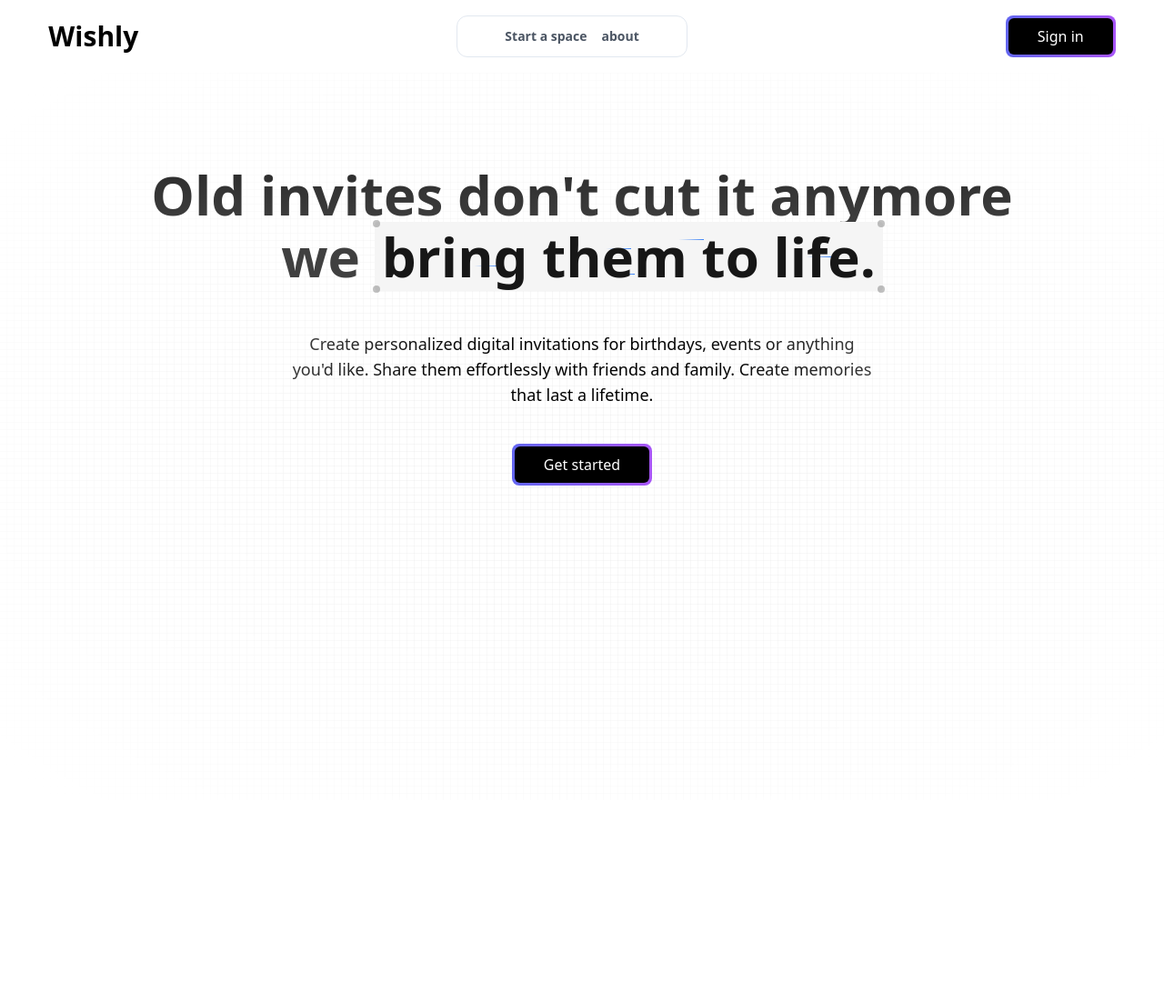
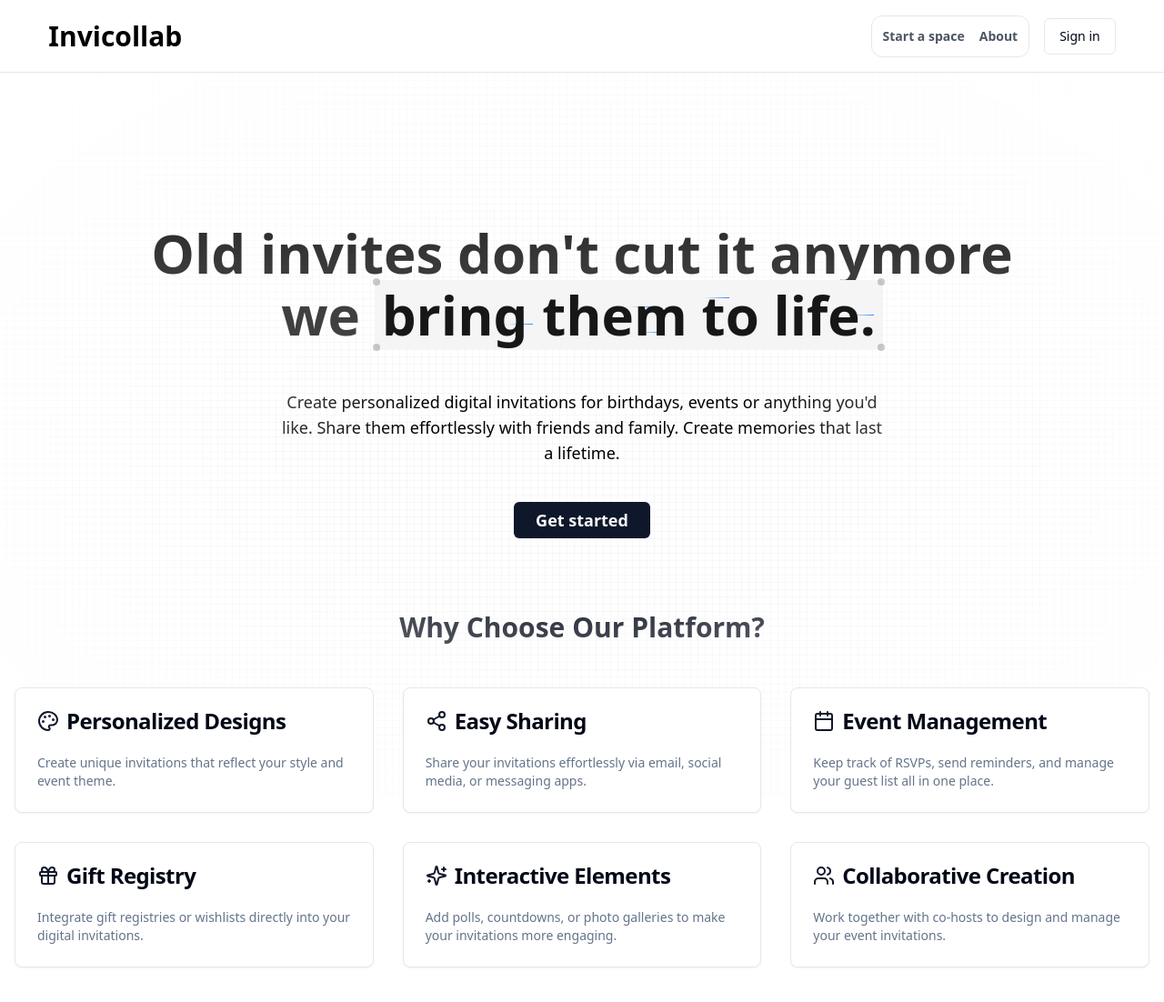
Before and after one commit to Droovian/wishly-digitalwishes, a Next.js app: page / in a window 1280 px wide. Shown: the top 1102 px of the page at 91% size. Before the commit the page ends 880 px from the top, so only its background shows below. Built offline with nearby package versions, Linux system fonts and the light colour scheme; no server answers.

Commit message:
Design revamp begins/ added mobile hamburger & expanded hero section

```diff
--- a/src/components/Cover.tsx
+++ b/src/components/Cover.tsx
@@ -1,32 +1,96 @@
-"use client";
+'use client'
 
-import React from "react";
-import { Cover } from "@/components/ui/cover";
-import BorderButton from "./BorderButton";
-import { useRouter } from "next/navigation";
-import { useUser } from "@clerk/nextjs";
-export function CoverDemo() {
+import React from "react"
+import { useRouter } from "next/navigation"
+import { Cover } from "@/components/ui/cover"
+import { Button } from "@/components/ui/button"
+import { Card, CardContent, CardDescription, CardHeader, CardTitle } from "@/components/ui/card"
+import { Palette, Share2, Calendar, Gift, Sparkles, Users } from "lucide-react"
 
-  // const { isLoaded, user } = useUser();
-  // console.log(user);
+export function HomePage() {
+  const router = useRouter()
 
-    const router = useRouter();
+  const features = [
+    {
+      title: "Personalized Designs",
+      description: "Create unique invitations that reflect your style and event theme.",
+      icon: <Palette className="h-6 w-6 text-primary" />,
+    },
+    {
+      title: "Easy Sharing",
+      description: "Share your invitations effortlessly via email, social media, or messaging apps.",
+      icon: <Share2 className="h-6 w-6 text-primary" />,
+    },
+    {
+      title: "Event Management",
+      description: "Keep track of RSVPs, send reminders, and manage your guest list all in one place.",
+      icon: <Calendar className="h-6 w-6 text-primary" />,
+    },
+    {
+      title: "Gift Registry",
+      description: "Integrate gift registries or wishlists directly into your digital invitations.",
+      icon: <Gift className="h-6 w-6 text-primary" />,
+    },
+    {
+      title: "Interactive Elements",
+      description: "Add polls, countdowns, or photo galleries to make your invitations more engaging.",
+      icon: <Sparkles className="h-6 w-6 text-primary" />,
+    },
+    {
+      title: "Collaborative Creation",
+      description: "Work together with co-hosts to design and manage your event invitations.",
+      icon: <Users className="h-6 w-6 text-primary" />,
+    },
+  ]
+
   return (
-    <div>
-      <h1 className="text-4xl md:text-4xl lg:text-6xl font-semibold max-w-7xl mx-auto text-center mt-20 relative z-20 py-6 bg-clip-text text-transparent bg-gradient-to-b from-neutral-800 via-neutral-700 to-neutral-700 dark:from-neutral-800 dark:via-white dark:to-white">
+    <div className="container mx-auto px-4 py-16">
+      <h1 className="text-4xl md:text-5xl lg:text-6xl font-semibold text-center mt-20 relative z-20 py-6 bg-clip-text text-transparent bg-gradient-to-b from-neutral-800 via-neutral-700 to-neutral-700 dark:from-neutral-800 dark:via-white dark:to-white">
         Old invites don't cut it anymore <br /> we <Cover>bring them to life.</Cover>
       </h1>
 
-     <div className="flex justify-center mt-5">
-      <p className="text-black font-medium text-lg sm:w-1/2 text-center">
+      <p className="text-black dark:text-white font-medium text-lg max-w-2xl mx-auto text-center mt-5">
         Create personalized digital invitations for birthdays, events or anything you'd like.
         Share them effortlessly with friends and family. Create memories that last a lifetime.
       </p>
-     </div>
 
-     <div className="flex justify-center mt-10">
-         <BorderButton onClick={() => router.push('/home')} text="Get started" />
-     </div>
+      <div className="flex justify-center mt-10">
+        <Button
+          onClick={() => router.push('/home')}
+          className="px-6 py-3 text-lg font-semibold transition-all duration-200 ease-in-out transform hover:scale-105"
+        >
+          Get started
+        </Button>
+      </div>
+
+      <div className="mt-20">
+        <h2 className="text-3xl font-bold text-center mb-12">Why Choose Our Platform?</h2>
+        <div className="grid grid-cols-1 md:grid-cols-2 lg:grid-cols-3 gap-8">
+          {features.map((feature, index) => (
+            <Card key={index} className="transition-all duration-200 ease-in-out transform hover:scale-105">
+              <CardHeader>
+                <CardTitle className="flex items-center space-x-2">
+                  {feature.icon}
+                  <span>{feature.title}</span>
+                </CardTitle>
+              </CardHeader>
+              <CardContent>
+                <CardDescription>{feature.description}</CardDescription>
+              </CardContent>
+            </Card>
+          ))}
+        </div>
+      </div>
+
+      {/* <div className="mt-20 text-center">
+        <h2 className="text-3xl font-bold mb-6">Ready to revolutionize your invitations?</h2>
+        <Button
+          onClick={() => router.push('/create')}
+          className="px-6 py-3 text-lg font-semibold transition-all duration-200 ease-in-out transform hover:scale-105"
+        >
+          Create Your First Invitation
+        </Button>
+      </div> */}
     </div>
-  );
+  )
 }
--- a/src/components/GridBackground.tsx
+++ b/src/components/GridBackground.tsx
@@ -1,12 +1,12 @@
 import React from "react";
-import { CoverDemo } from "./Cover";
+import { HomePage } from "./Cover";
 
 export function GridBackgroundDemo() {
   return (
     <div className="h-[50rem] w-full dark:bg-black bg-white  dark:bg-grid-small-white/[0.2] bg-grid-small-black/[0.2] relative">
       {/* Radial gradient for the container to give a faded look */}
       <div className="absolute pointer-events-none inset-0 flex items-center justify-center dark:bg-black bg-white [mask-image:radial-gradient(ellipse_at_center,transparent_20%,black)]"></div>
-        <CoverDemo/>
+        <HomePage/>
     </div>
   );
 }
--- a/src/components/Navbar.tsx
+++ b/src/components/Navbar.tsx
@@ -1,39 +1,95 @@
-"use client";
+'use client'
 
 import Image from 'next/image'
 import Link from 'next/link'
-import React, { useEffect } from 'react'
-import BorderButton from './BorderButton'
-import { UserButton, SignedIn, SignedOut, SignInButton } from '@clerk/nextjs';
-import { SignOutButton } from '@clerk/nextjs';
-import { useRouter } from 'next/navigation';
-const Navbar = () => {
+import React, { useState } from 'react'
+import { UserButton, SignedIn, SignedOut, SignInButton, SignOutButton } from '@clerk/nextjs'
+import { useRouter } from 'next/navigation'
+import { Menu, X } from 'lucide-react'
 
-    const router = useRouter();
+import { Button } from "@/components/ui/button"
+import {
+  Sheet,
+  SheetContent,
+  SheetDescription,
+  SheetHeader,
+  SheetTitle,
+  SheetTrigger,
+} from "@/components/ui/sheet"
+
+export default function Navbar() {
+  const router = useRouter()
+  const [isOpen, setIsOpen] = useState(false)
+
+  const toggleMenu = () => setIsOpen(!isOpen)
+
+  const NavLink = ({ href, children }: { href: string; children: React.ReactNode }) => (
+    <Link
+      href={href}
+      className="text-gray-600 hover:text-gray-800 transition-colors"
+      onClick={() => setIsOpen(false)}
+    >
+      {children}
+    </Link>
+  )
 
   return (
-    <div className='w-full h-20 bg-white border-b-1 border-gray-500'>
-        <div className='flex items-center justify-between w-11/12 mx-auto h-full'>
-            <button onClick={() => {router.back()}} className='font-bold text-xl sm:text-3xl text-[#000000]'>Wishly</button>
-            <div className='invisible sm:visible border rounded-xl p-3'>
-                <ul className='flex font-bold text-gray-600 text-sm space-x-4 mx-10'>
-                    <Link href={"/create"} className='hover:text-gray-800'>Start a space</Link>
-                    <Link href={"/about"} className='hover:text-gray-800'>about</Link>
+    <nav className="w-full h-20 bg-white border-b border-gray-200">
+      <div className="flex items-center justify-between w-11/12 mx-auto h-full">
+        <button onClick={() => { router.back() }} className="font-bold text-xl sm:text-3xl text-black">
+          Invicollab
+        </button>
+
+        {/* Desktop Navigation */}
+        <div className="hidden sm:flex items-center space-x-4">
+          <div className="border rounded-xl p-3">
+            <ul className="flex font-bold text-gray-600 text-sm space-x-4">
+              <NavLink href="/create">Start a space</NavLink>
+              <NavLink href="/about">About</NavLink>
             </ul>
           </div>
-            <div className="flex items-center">
           <SignedIn>
-                    <SignOutButton redirectUrl='/' />
+            <SignOutButton>
+                <Button variant="destructive">Sign out</Button>
+            </SignOutButton>
           </SignedIn>
           <SignedOut>
             <SignInButton>
-                    <BorderButton text='Sign in' />
+              <Button variant="outline">Sign in</Button>
             </SignInButton>
           </SignedOut>
         </div>
+
+        <div className="sm:hidden">
+          <Sheet>
+            <SheetTrigger asChild>
+              <Button variant="ghost" size="icon" className="text-gray-700">
+                <Menu className="h-6 w-6" />
+                <span className="sr-only">Toggle menu</span>
+              </Button>
+            </SheetTrigger>
+            <SheetContent side="right">
+              <SheetHeader>
+                <SheetTitle>Menu</SheetTitle>
+              </SheetHeader>
+              <div className="mt-6 flex flex-col space-y-4">
+                <NavLink href="/create">Start a space</NavLink>
+                <NavLink href="/about">About</NavLink>
+                <SignedIn>
+                  <SignOutButton>
+                    <Button variant="destructive" className="w-full">Sign out</Button>
+                  </SignOutButton>
+                </SignedIn>
+                <SignedOut>
+                  <SignInButton>
+                    <Button className="w-full">Sign in</Button>
+                  </SignInButton>
+                </SignedOut>
+              </div>
+            </SheetContent>
+          </Sheet>
         </div>
       </div>
+    </nav>
   )
 }
-
-export default Navbar
```
Lines whose indentation alone changed are shown as unchanged.
